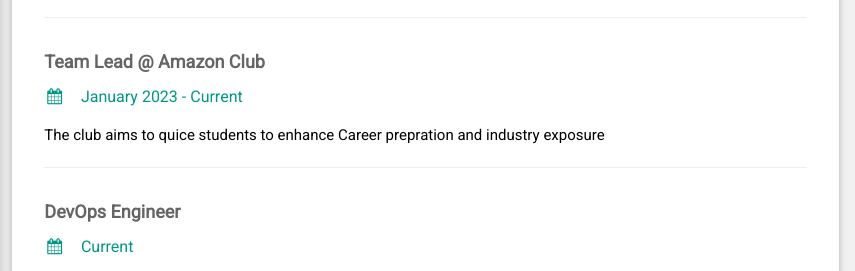
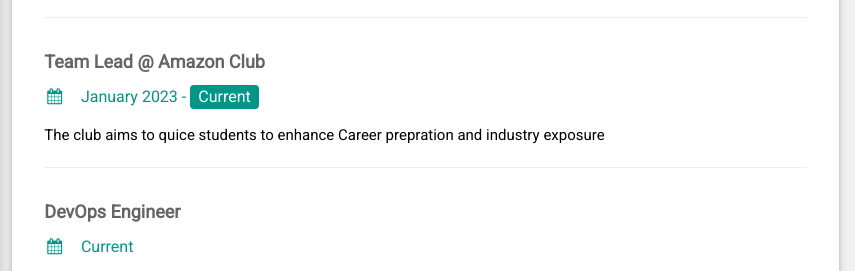
Before and after one commit to Vagi-Baweja/Personal-Website, a plain HTML site: page index.html in a window 1280 px wide. Shown: the part 225-496 px from the top of the page, 425-1280 px from the left. Drawn offline with nearby package versions, Linux system fonts and the light colour scheme.

Commit message:
Update index.html

```diff
--- a/index.html
+++ b/index.html
@@ -84,7 +84,7 @@ html,body,h1,h2,h3,h4,h5,h6 {font-family: "Roboto", sans-serif}
         </div>
         <div class="w3-container">
           <h5 class="w3-opacity"><b>Team Lead @ Amazon Club </b></h5>
-          <h6 class="w3-text-teal"><i class="fa fa-calendar fa-fw w3-margin-right"></i>January 2023 - Current</h6>
+          <h6 class="w3-text-teal"><i class="fa fa-calendar fa-fw w3-margin-right"></i>January 2023 - <span class="w3-tag w3-teal w3-round">Current</span></h6>
           <p>The club aims to quice students to enhance Career prepration and industry exposure</p>
           <hr>
         </div>
```
